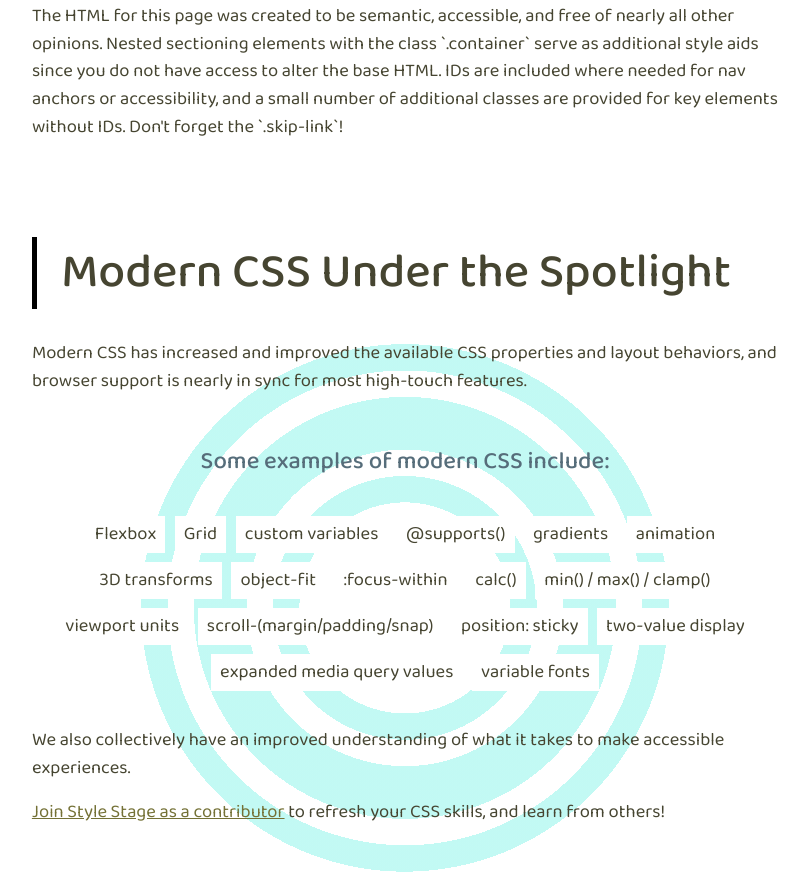
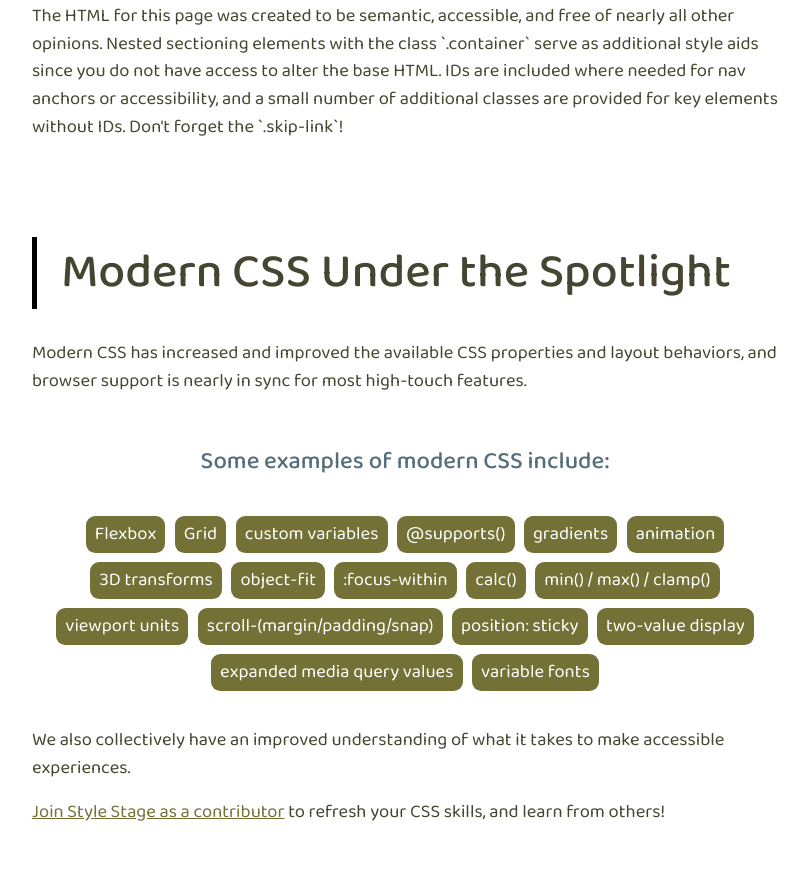
Before and after one commit to anxbell/css-zen-garden, a website: page public/index.html in a window 1280 px wide. Shown: the part 1158-2032 px from the top of the page, without its empty margins (235-1043 px from the left). Drawn offline with Linux system fonts and the light colour scheme.

Commit message:
tag color updated

```diff
--- a/public/style.css
+++ b/public/style.css
@@ -242,6 +242,7 @@ article,
   padding: 0;
   grid-gap: 1em;
   list-style: none;
+
 }
 
 header {
@@ -388,7 +389,7 @@ nav ul li a:hover::after, nav ul li a:focus::after {
   padding-bottom: 100%;
   transform: translate(-50%, -50%);
   transition: 300ms transform ease-in;
-  background-image: radial-gradient(rgba(255, 0, 0, 0) 20%, #b3f8f1 20%, #b3f8f1 25%, rgba(255, 0, 0, 0) 25%, rgba(255, 0, 0, 0) 30%, #b3f8f1 30%, #b3f8f1 40%, rgba(255, 0, 0, 0) 40%, rgba(255, 0, 0, 0) 45%, #b3f8f1 45%, #b3f8f1 50%, rgba(255, 0, 0, 0) 50%);
+  /* background-image: radial-gradient(rgba(255, 0, 0, 0) 20%, #b3f8f1 20%, #b3f8f1 25%, rgba(255, 0, 0, 0) 25%, rgba(255, 0, 0, 0) 30%, #b3f8f1 30%, #b3f8f1 40%, rgba(255, 0, 0, 0) 40%, rgba(255, 0, 0, 0) 45%, #b3f8f1 45%, #b3f8f1 50%, rgba(255, 0, 0, 0) 50%); */
   opacity: 0.8;
   content: "";
   z-index: -1;
@@ -556,7 +557,9 @@ nav ul li a:hover::after, nav ul li a:focus::after {
 #about section:nth-child(2) ul li {
   margin: 0.25em;
   padding: 0.25em 0.5em;
-  background-color: var(--color-light);
+  background-color: var(--color-anchor);
+  color: var(--color-light);
+  border-radius: 0.5em;
 }
 
 #about section:nth-child(2)::before {
@@ -568,7 +571,7 @@ nav ul li a:hover::after, nav ul li a:focus::after {
   padding-bottom: 100%;
   transform: translate(-50%, -50%);
   transition: 300ms transform ease-in;
-  background-image: radial-gradient(rgba(255, 0, 0, 0) 20%, #b3f8f1 20%, #b3f8f1 25%, rgba(255, 0, 0, 0) 25%, rgba(255, 0, 0, 0) 30%, #b3f8f1 30%, #b3f8f1 40%, rgba(255, 0, 0, 0) 40%, rgba(255, 0, 0, 0) 45%, #b3f8f1 45%, #b3f8f1 50%, rgba(255, 0, 0, 0) 50%);
+  /* background-image: radial-gradient(rgba(255, 0, 0, 0) 20%, #b3f8f1 20%, #b3f8f1 25%, rgba(255, 0, 0, 0) 25%, rgba(255, 0, 0, 0) 30%, #b3f8f1 30%, #b3f8f1 40%, rgba(255, 0, 0, 0) 40%, rgba(255, 0, 0, 0) 45%, #b3f8f1 45%, #b3f8f1 50%, rgba(255, 0, 0, 0) 50%); */
   opacity: 0.8;
   content: "";
   z-index: -1;
@@ -625,6 +628,7 @@ nav ul li a:hover::after, nav ul li a:focus::after {
 
 .page-footer [class^=link] {
   width: 100%;
+  height: 100%;
   min-height: 2.5em;
   background-color: var(--color-background);
   color: var(--color-primary);
```
